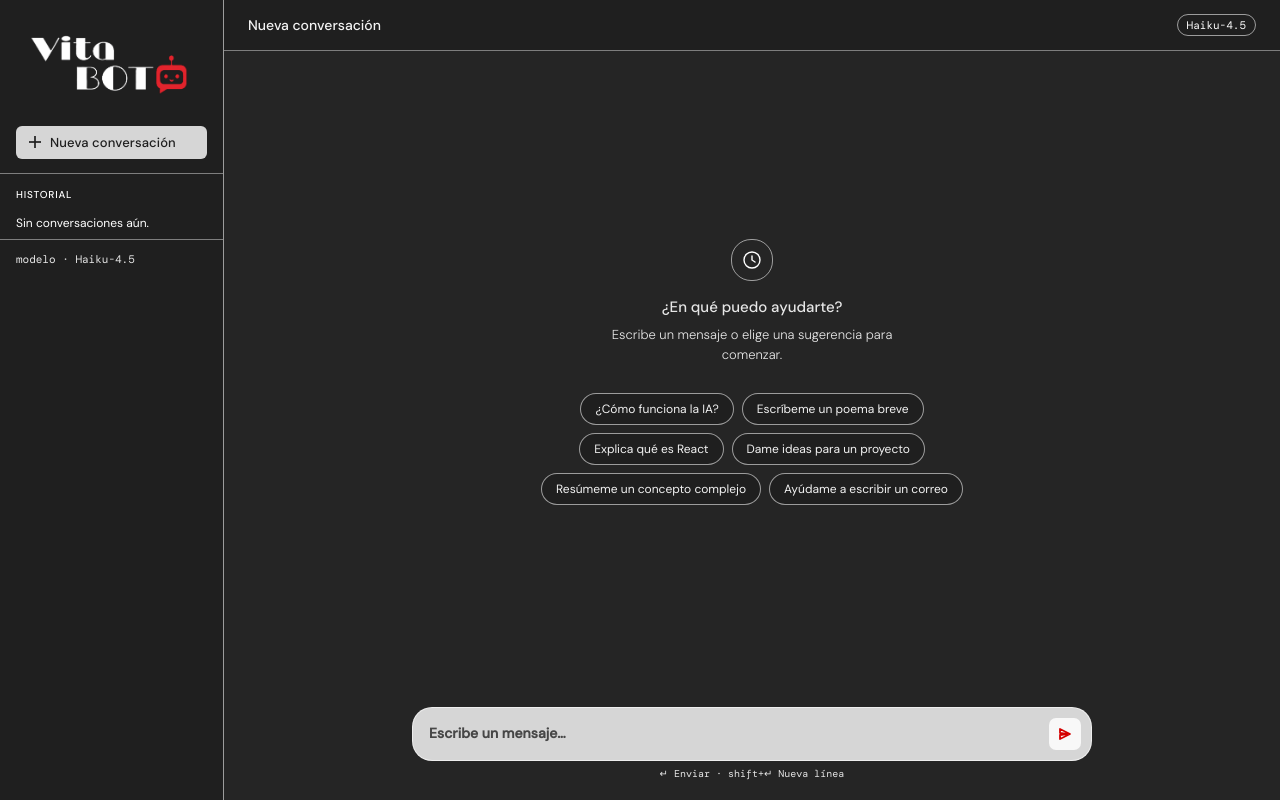
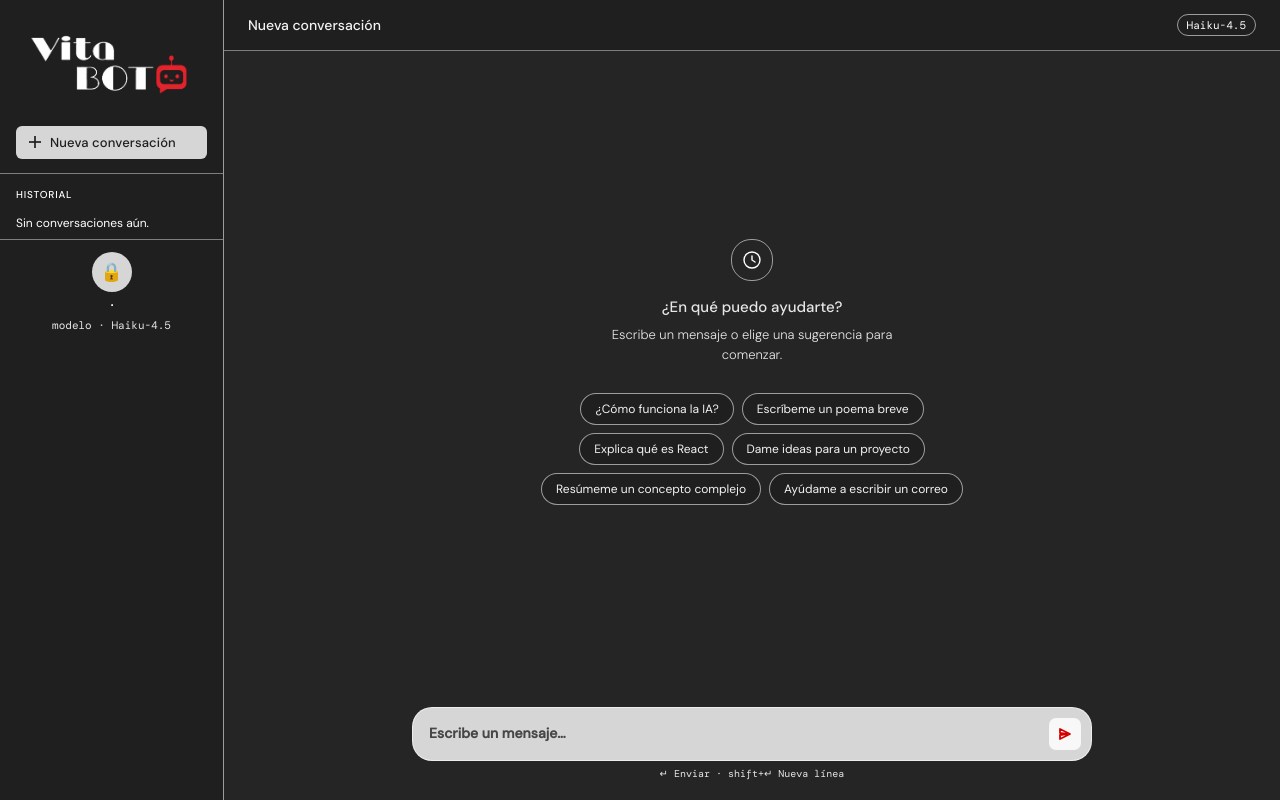
Before and after one commit to SantiBetancur/VitaBot_PY_20261, a React (Vite) app in the folder VitaBotClientApp/: page / in a window 1280 px wide. Built offline with nearby package versions, Linux system fonts and the light colour scheme.

Commit message:
feat: add login button

```diff
--- a/VitaBotClientApp/src/components/Sidebar/Sidebar.jsx
+++ b/VitaBotClientApp/src/components/Sidebar/Sidebar.jsx
@@ -1,5 +1,6 @@
 import NewChatButton from '../Chat/NewchatButton'
 import HistoryList from '../Chat/HistoryList'
+import ProfileButton from '../User/ProfileButton'
 import { useChatHistory } from '../../hooks/useChatHistory'
 import styles from './Sidebar.module.css'
 import logo from '../../assets/images/logo2.png'
@@ -26,7 +27,12 @@ export default function Sidebar() {
       />
 
       <div className={styles.footer}>
-        modelo · Haiku-4.5
+        <ProfileButton />
+        <hr />
+        <div className={styles.modelInfo}>
+          modelo · Haiku-4.5
+        </div>
+
       </div>
     </aside>
   )
--- a/VitaBotClientApp/src/components/Sidebar/Sidebar.module.css
+++ b/VitaBotClientApp/src/components/Sidebar/Sidebar.module.css
@@ -57,6 +57,13 @@
 .footer {
   padding: 12px 16px;
   border-top: 0.5px solid var(--c-border);
+  display: flex;
+  flex-direction: column;
+  gap: 12px;
+  align-items: center;
+}
+
+.modelInfo {
   font-size: 11px;
   font-family: var(--font-mono);
   color: var(--c-subtle);
--- /dev/null
+++ b/VitaBotClientApp/src/components/User/ProfileButton.jsx
@@ -0,0 +1,31 @@
+import { useState } from 'react'
+import styles from './ProfileButton.module.css'
+
+export default function ProfileButton() {
+  const [isLoggedIn, setIsLoggedIn] = useState(false)
+
+  const handleClick = () => {
+    if (isLoggedIn) {
+      // Cerrar sesión
+      setIsLoggedIn(false)
+      alert('Sesión cerrada')
+    } else {
+      // Iniciar sesión (simulado)
+      setIsLoggedIn(true)
+      alert('Sesión iniciada')
+    }
+  }
+
+  return (
+    <button
+      className={styles.profileButton}
+      onClick={handleClick}
+      title={isLoggedIn ? 'Cerrar sesión' : 'Iniciar sesión'}
+      aria-label={isLoggedIn ? 'Cerrar sesión' : 'Iniciar sesión'}
+    >
+      <span className={styles.icon}>
+        {isLoggedIn ? '👤' : '🔒'}
+      </span>
+    </button>
+  )
+}
--- /dev/null
+++ b/VitaBotClientApp/src/components/User/ProfileButton.module.css
@@ -0,0 +1,24 @@
+.profileButton {
+  width: 40px;
+  height: 40px;
+  border-radius: 50%;
+  border: none;
+  background-color: var(--c-accent);
+  color: var(--c-text);
+  display: flex;
+  align-items: center;
+  justify-content: center;
+  cursor: pointer;
+  transition: background-color 0.2s ease;
+  font-size: 18px;
+}
+
+.profileButton:hover {
+  background-color: var(--c-active);
+}
+
+.icon {
+  display: flex;
+  align-items: center;
+  justify-content: center;
+}
--- a/VitaBotClientApp/src/components/chat/NewChatButton.module.css
+++ b/VitaBotClientApp/src/components/chat/NewChatButton.module.css
@@ -1,3 +1,4 @@
+
 .btn {
   width: 100%;
   display: flex;
--- a/VitaBotClientApp/src/components/chat/TopBar.jsx
+++ b/VitaBotClientApp/src/components/chat/TopBar.jsx
@@ -4,6 +4,7 @@ export default function TopBar({ title }) {
   return (
     <header className={styles.bar} role="banner">
       <h1 className={styles.title}>{title}</h1>
+
       <span className={styles.badge} aria-label="Modelo de IA">Haiku-4.5</span>
     </header>
   )
```
Also changed, not shown: 2 other files (tests, documents, lock files or other folders).
